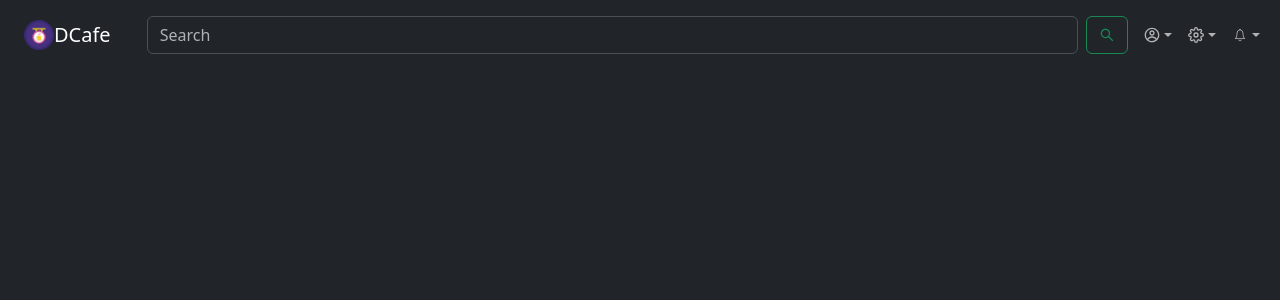
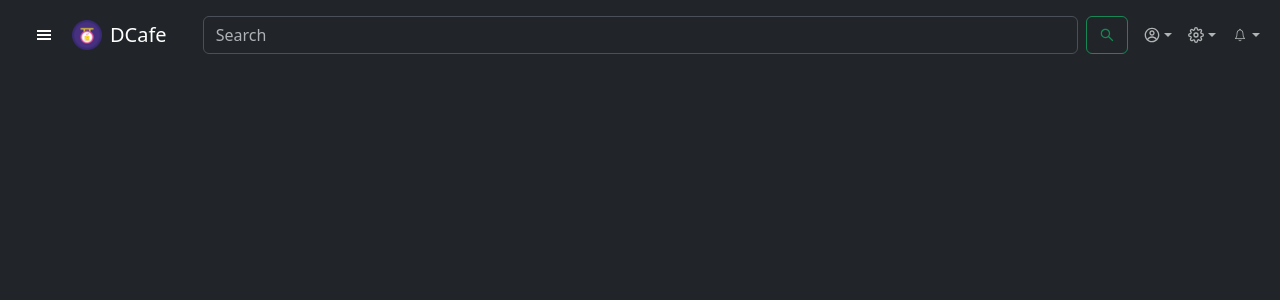
Before and after one commit to edmundnillas3rd/DCafe, a React (Vite) app in the folder web/: page / in a window 1280 px wide. Shown: the top 300 px of the page. Built offline with nearby package versions, Linux system fonts and the light colour scheme.

Commit message:
Add a sidenav drawer for subscriptions and personal library

```diff
--- a/web/src/components/Header.tsx
+++ b/web/src/components/Header.tsx
@@ -2,6 +2,7 @@ import { AiOutlineSearch } from "react-icons/ai";
 import { FiSettings } from "react-icons/fi";
 import { IoIosNotificationsOutline } from "react-icons/io";
 import { CgProfile } from "react-icons/cg";
+import { GiHamburgerMenu } from "react-icons/gi";
 
 export default function Headers() {
   const iconProps = {
@@ -9,12 +10,43 @@ export default function Headers() {
   };
 
   return (
+    <>
+      <div
+        className="offcanvas offcanvas-start"
+        tabIndex={-1}
+        id="offcanvasSidenav"
+        aria-labelledby="offcanvasSidenavLabel"
+      >
+        <div className="offcanvas-header">
+          <button
+            className="btn btn-primary d-flex justify-content-center align-items-center border border-0 bg-transparent"
+            type="button"
+            data-bs-dismiss="offcanvas"
+            aria-label="Close"
+          >
+            <GiHamburgerMenu {...iconProps} />
+          </button>
+          <a className="d-flex gap-2 navbar-brand me-auto" href="#">
+            <img src="/logo.png" alt="logo" width={30} height={30} />
+            <p className="offcanvas-title">DCafe</p>
+          </a>
+        </div>
+      </div>
       <nav className="d-flex navbar navbar-expand-lg">
         <div className="container-fluid">
           <div className="collapse navbar-collapse" id="navbarSupportedContent">
             <ul className="navbar-nav me-auto mb-2 mb-lg-0">
-            <li className="container">
-              <a className="d-flex navbar-brand" href="#">
+              <li className="container d-flex justify-content-center align-items-center gap-2">
+                <button
+                  className="btn btn-primary d-flex justify-content-center align-items-center border border-0 bg-transparent"
+                  type="button"
+                  data-bs-toggle="offcanvas"
+                  data-bs-target="#offcanvasSidenav"
+                  aria-controls="offcanvasSidenav"
+                >
+                  <GiHamburgerMenu {...iconProps} />
+                </button>
+                <a className="d-flex align-items-center gap-2 navbar-brand" href="#">
                   <img src="/logo.png" alt="logo" width={30} height={30} />
                   DCafe
                 </a>
@@ -95,5 +127,6 @@ export default function Headers() {
           </div>
         </div>
       </nav>
+    </>
   );
 }
```
Lines whose indentation alone changed are shown as unchanged.
